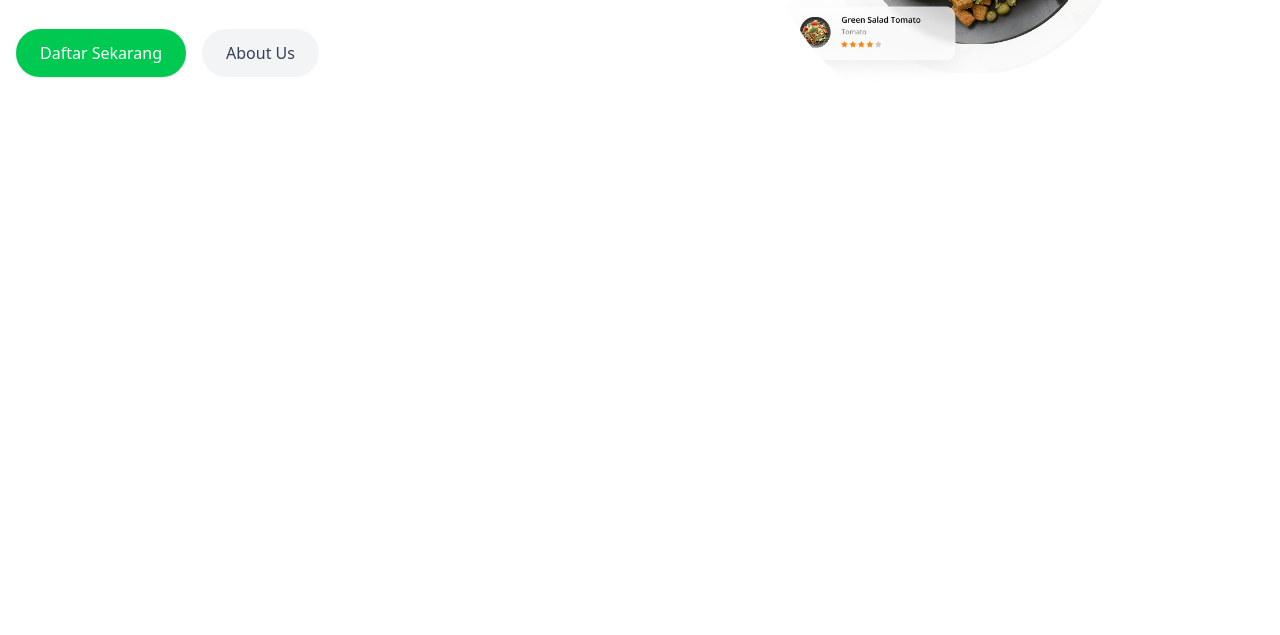
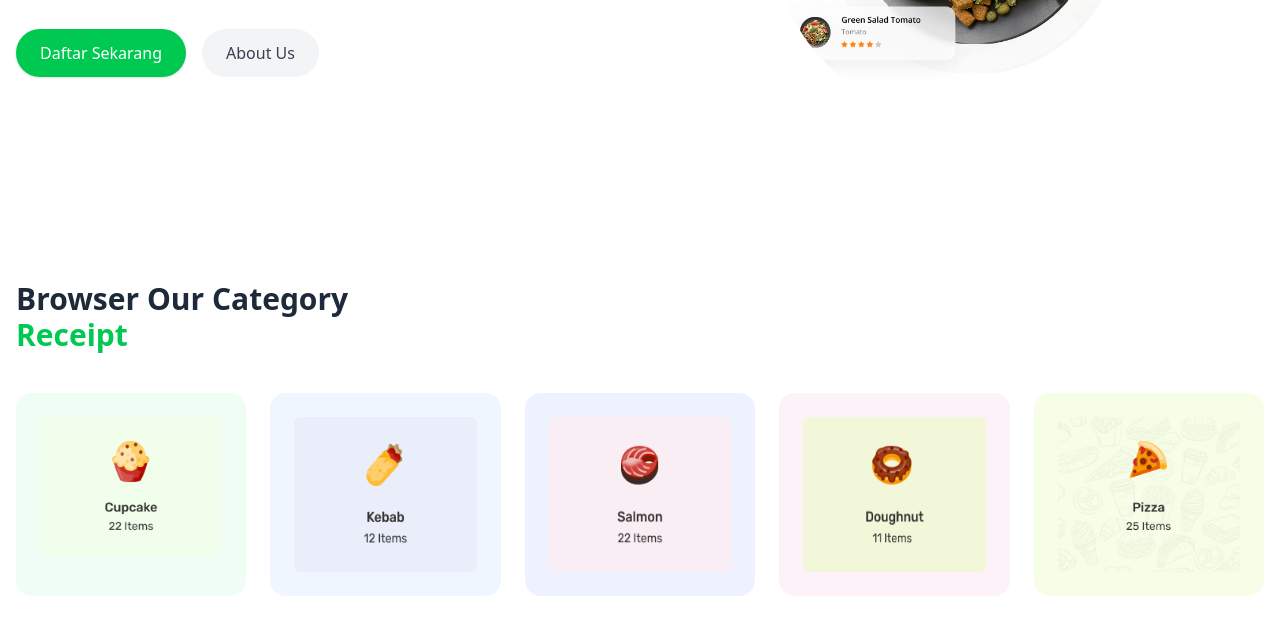
Before and after one commit to odinaevbilol/project, a website: page index.html in a window 1280 px wide. Shown: the part 439-1074 px from the top of the page. Before the commit the page ends 800 px from the top, so only its background shows below. Drawn offline with Linux system fonts and the light colour scheme.

Commit message:
section2

```diff
--- a/index.html
+++ b/index.html
@@ -108,5 +108,58 @@
     </div>
   </div>
 </section>
+
+
+<!-- CATEGORY SECTION -->
+<section class="py-16 bg-white">
+  <div class="max-w-7xl mx-auto px-4">
+
+    <!-- TITLE -->
+    <div class="mb-10">
+      <h2 class="text-2xl md:text-3xl font-semibold text-gray-800">
+        Browser Our Category
+      </h2>
+      <p class="text-green-500 text-2xl md:text-3xl font-semibold">
+        Receipt
+      </p>
+    </div>
+
+
+    <div class="grid grid-cols-2 sm:grid-cols-3 md:grid-cols-5 gap-6">
+
+
+      <div class="bg-green-50 rounded-2xl p-6 text-center">
+        <img src="./src/Food.png" class="mx-auto mb-4 w-full" />
+
+      </div>
+
+
+      <div class="bg-blue-50 rounded-2xl p-6 text-center">
+        <img src="./src/Food1.png" class="mx-auto h-full w-full" />
+
+      </div>
+
+
+      <div class="hidden md:flex bg-indigo-50 rounded-2xl p-6 text-center">
+        <img src="./src/food2.png" class="mx-auto mb-full w-full" />
+
+      </div>
+
+
+      <div class="hidden md:flex bg-pink-50 rounded-2xl p-6 text-center">
+        <img src="./src/food3.png" class="mx-auto h-full w-full" />
+
+
+      </div>
+
+      <div class="hidden md:flex bg-lime-50 rounded-2xl p-6 text-center">
+        <img src="./src/Group 387.png" class="mx-auto h-full w-full" />
+
+
+      </div>
+
+    </div>
+  </div>
+</section>
 </body>
 </html>
```
Also changed, not shown: src/output.css.
